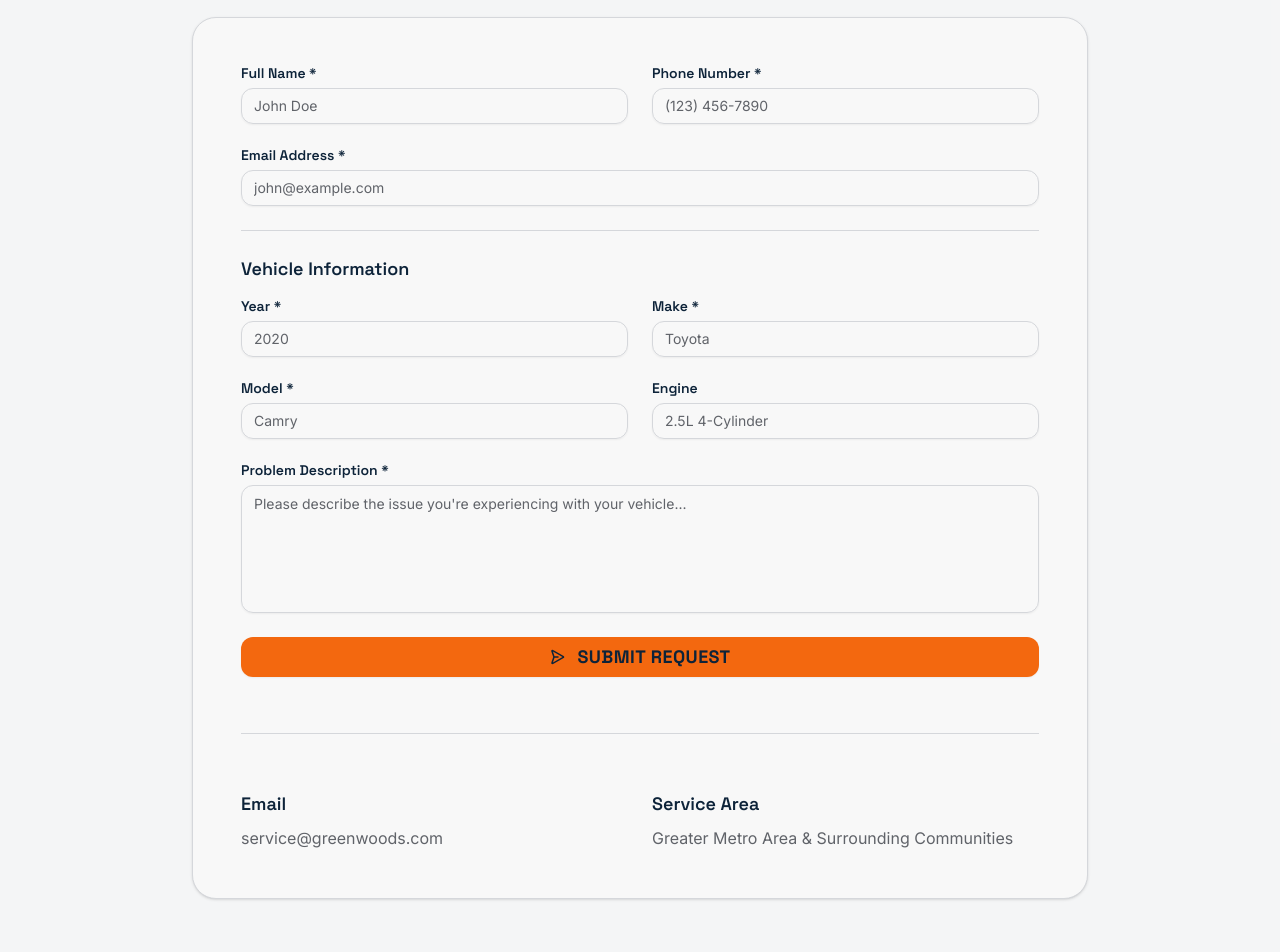
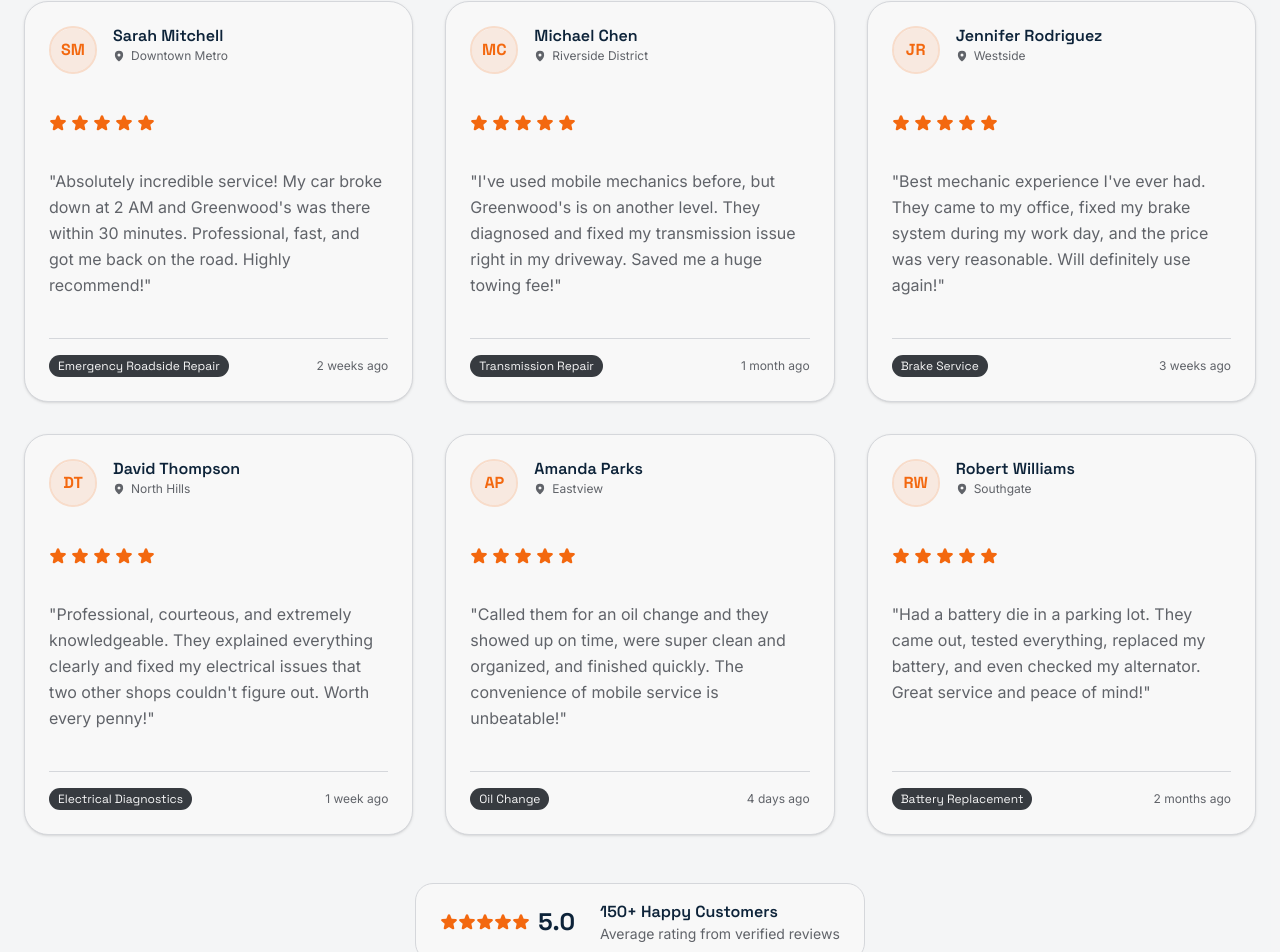
Before and after one commit to kaijuthreat/greenwoods-mobile-me, a React (Vite) app: page / in a window 1280 px wide. Shown: the part 3322-4274 px from the top of the page. Built offline with nearby package versions, Linux system fonts and the light colour scheme.

Commit message:
Generated by Spark: Add customer testimonials section with reviews and ratings

```diff
--- a/src/App.tsx
+++ b/src/App.tsx
@@ -1,5 +1,5 @@
 import { motion } from 'framer-motion'
-import { Phone, Wrench, Clock, MapPin, Lightning, CheckCircle, Gauge, Drop, BatteryCharging, Hammer, PaperPlaneRight, Images } from '@phosphor-icons/react'
+import { Phone, Wrench, Clock, MapPin, Lightning, CheckCircle, Gauge, Drop, BatteryCharging, Hammer, PaperPlaneRight, Images, Star, Quotes } from '@phosphor-icons/react'
 import { Button } from '@/components/ui/button'
 import { Card } from '@/components/ui/card'
 import { Badge } from '@/components/ui/badge'
@@ -8,6 +8,7 @@ import { Input } from '@/components/ui/input'
 import { Textarea } from '@/components/ui/textarea'
 import { Label } from '@/components/ui/label'
 import { Dialog, DialogContent, DialogTrigger } from '@/components/ui/dialog'
+import { Avatar, AvatarFallback } from '@/components/ui/avatar'
 import { toast } from 'sonner'
 import { useState } from 'react'
 
@@ -87,6 +88,74 @@ function App() {
   ]
 
   const [selectedImage, setSelectedImage] = useState<typeof galleryImages[0] | null>(null)
+
+  const testimonials = [
+    {
+      id: 1,
+      name: 'Sarah Mitchell',
+      location: 'Downtown Metro',
+      rating: 5,
+      text: 'Absolutely incredible service! My car broke down at 2 AM and Greenwood\'s was there within 30 minutes. Professional, fast, and got me back on the road. Highly recommend!',
+      service: 'Emergency Roadside Repair',
+      date: '2 weeks ago'
+    },
+    {
+      id: 2,
+      name: 'Michael Chen',
+      location: 'Riverside District',
+      rating: 5,
+      text: 'I\'ve used mobile mechanics before, but Greenwood\'s is on another level. They diagnosed and fixed my transmission issue right in my driveway. Saved me a huge towing fee!',
+      service: 'Transmission Repair',
+      date: '1 month ago'
+    },
+    {
+      id: 3,
+      name: 'Jennifer Rodriguez',
+      location: 'Westside',
+      rating: 5,
+      text: 'Best mechanic experience I\'ve ever had. They came to my office, fixed my brake system during my work day, and the price was very reasonable. Will definitely use again!',
+      service: 'Brake Service',
+      date: '3 weeks ago'
+    },
+    {
+      id: 4,
+      name: 'David Thompson',
+      location: 'North Hills',
+      rating: 5,
+      text: 'Professional, courteous, and extremely knowledgeable. They explained everything clearly and fixed my electrical issues that two other shops couldn\'t figure out. Worth every penny!',
+      service: 'Electrical Diagnostics',
+      date: '1 week ago'
+    },
+    {
+      id: 5,
+      name: 'Amanda Parks',
+      location: 'Eastview',
+      rating: 5,
+      text: 'Called them for an oil change and they showed up on time, were super clean and organized, and finished quickly. The convenience of mobile service is unbeatable!',
+      service: 'Oil Change',
+      date: '4 days ago'
+    },
+    {
+      id: 6,
+      name: 'Robert Williams',
+      location: 'Southgate',
+      rating: 5,
+      text: 'Had a battery die in a parking lot. They came out, tested everything, replaced my battery, and even checked my alternator. Great service and peace of mind!',
+      service: 'Battery Replacement',
+      date: '2 months ago'
+    }
+  ]
+
+  const renderStars = (rating: number) => {
+    return Array.from({ length: 5 }).map((_, index) => (
+      <Star
+        key={index}
+        weight={index < rating ? 'fill' : 'regular'}
+        className={index < rating ? 'text-accent' : 'text-muted-foreground/30'}
+        size={18}
+      />
+    ))
+  }
 
   const handleCall = () => {
     window.location.href = 'tel:+1234567890'
@@ -359,7 +428,114 @@ function App() {
 
       <Separator />
 
-      <section id="contact" className="py-16 md:py-24 px-6 bg-muted/30">
+      <section id="testimonials" className="py-16 md:py-24 px-6 bg-muted/30">
+        <div className="max-w-7xl mx-auto">
+          <motion.div
+            initial={{ opacity: 0, y: 20 }}
+            whileInView={{ opacity: 1, y: 0 }}
+            viewport={{ once: true }}
+            transition={{ duration: 0.5 }}
+            className="text-center mb-12"
+          >
+            <div className="flex items-center justify-center gap-3 mb-4">
+              <Quotes size={32} weight="duotone" className="text-accent" />
+            </div>
+            <h2 className="font-[family-name:var(--font-space)] font-bold text-3xl md:text-4xl text-foreground mb-4 tracking-tight">
+              What Our Customers Say
+            </h2>
+            <p className="text-muted-foreground text-lg max-w-2xl mx-auto">
+              Don't just take our word for it - hear from satisfied customers who experienced our service
+            </p>
+          </motion.div>
+
+          <div className="grid grid-cols-1 md:grid-cols-2 lg:grid-cols-3 gap-6 md:gap-8">
+            {testimonials.map((testimonial, index) => {
+              const initials = testimonial.name
+                .split(' ')
+                .map(n => n[0])
+                .join('')
+
+              return (
+                <motion.div
+                  key={testimonial.id}
+                  initial={{ opacity: 0, y: 20 }}
+                  whileInView={{ opacity: 1, y: 0 }}
+                  viewport={{ once: true }}
+                  transition={{ duration: 0.5, delay: index * 0.1 }}
+                >
+                  <Card className="p-6 hover:shadow-lg transition-all duration-300 hover:-translate-y-1 border-border h-full flex flex-col">
+                    <div className="flex items-start gap-4 mb-4">
+                      <Avatar className="w-12 h-12 border-2 border-accent/20">
+                        <AvatarFallback className="bg-accent/10 text-accent font-[family-name:var(--font-space)] font-bold">
+                          {initials}
+                        </AvatarFallback>
+                      </Avatar>
+                      <div className="flex-1">
+                        <h3 className="font-[family-name:var(--font-space)] font-semibold text-base text-foreground leading-tight">
+                          {testimonial.name}
+                        </h3>
+                        <p className="text-xs text-muted-foreground flex items-center gap-1.5 mt-0.5">
+                          <MapPin size={12} weight="fill" />
+                          {testimonial.location}
+                        </p>
+                      </div>
+                    </div>
+
+                    <div className="flex items-center gap-1 mb-3">
+                      {renderStars(testimonial.rating)}
+                    </div>
+
+                    <p className="text-muted-foreground leading-relaxed mb-4 flex-1">
+                      "{testimonial.text}"
+                    </p>
+
+                    <div className="flex items-center justify-between pt-4 border-t border-border">
+                      <Badge variant="secondary" className="font-[family-name:var(--font-space)] font-medium text-xs">
+                        {testimonial.service}
+                      </Badge>
+                      <span className="text-xs text-muted-foreground">
+                        {testimonial.date}
+                      </span>
+                    </div>
+                  </Card>
+                </motion.div>
+              )
+            })}
+          </div>
+
+          <motion.div
+            initial={{ opacity: 0, y: 20 }}
+            whileInView={{ opacity: 1, y: 0 }}
+            viewport={{ once: true }}
+            transition={{ duration: 0.5, delay: 0.6 }}
+            className="mt-12 text-center"
+          >
+            <div className="inline-flex items-center gap-3 px-6 py-4 bg-card rounded-lg border border-border">
+              <div className="flex items-center gap-2">
+                <div className="flex">
+                  {renderStars(5)}
+                </div>
+                <span className="font-[family-name:var(--font-space)] font-bold text-2xl text-foreground">
+                  5.0
+                </span>
+              </div>
+              <Separator orientation="vertical" className="h-8" />
+              <div className="text-left">
+                <p className="font-[family-name:var(--font-space)] font-semibold text-foreground">
+                  150+ Happy Customers
+                </p>
+                <p className="text-sm text-muted-foreground">
+                  Average rating from verified reviews
+                </p>
+              </div>
+            </div>
+          </motion.div>
+        </div>
+      </section>
+
+      <Separator />
+
+      <section id="contact" className="py-16 md:py-24 px-6">
         <div className="max-w-4xl mx-auto">
           <motion.div
             initial={{ opacity: 0, y: 20 }}
```
